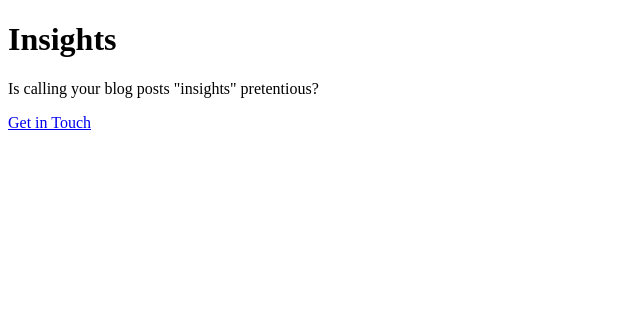
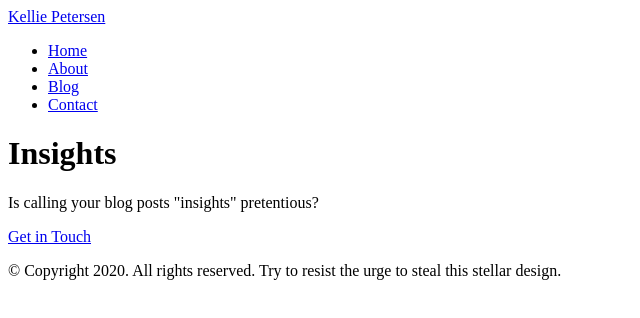
Before and after one commit to KelliePetersen/gatsby-blog, a Gatsby site: page /blog in a window 1280 px wide. Shown: the whole page, without its empty margins (0-640 px from the left). Built offline with nearby package versions, Linux system fonts and the light colour scheme; Gatsby itself is replaced by a stand-in of ours.

Commit message:
add Layout component and wrap all pages with it

```diff
--- /dev/null
+++ b/src/components/Layout.js
@@ -0,0 +1,15 @@
+import React from 'react'
+import Header from './Header'
+import Footer from './Footer'
+
+const Layout = props => {
+  return (
+    <div>
+      <Header />
+      {props.children}
+      <Footer />
+    </div>
+  )
+}
+
+export default Layout
--- a/src/pages/about.js
+++ b/src/pages/about.js
@@ -1,13 +1,14 @@
 import React from 'react'
 import { Link } from 'gatsby'
+import Layout from '../components/Layout'
 
 const About = () => {
   return (
-    <div>
+    <Layout>
       <h1>Who I am</h1>
       <p>Someone who spends 10 minutes trying to think of something interesting to write, and ends up with this.</p>
       <Link to="/contact">Get in Touch</Link>
-    </div>
+    </Layout>
   )
 }
 
--- a/src/pages/blog.js
+++ b/src/pages/blog.js
@@ -1,13 +1,14 @@
 import React from 'react'
 import { Link } from 'gatsby'
+import Layout from '../components/Layout'
 
 const Blog = () => {
   return (
-    <div>
+    <Layout>
       <h1>Insights</h1>
       <p>Is calling your blog posts "insights" pretentious?</p>
       <Link to="/contact">Get in Touch</Link>
-    </div>
+    </Layout>
   )
 }
 
--- a/src/pages/contact.js
+++ b/src/pages/contact.js
@@ -1,11 +1,12 @@
 import React from 'react'
+import Layout from '../components/Layout'
 
 const Contact = () => {
   return (
-    <div>
+    <Layout>
       <h1>Let's talk.</h1>
       <p>Contact me at <a href="mailto:hello@kelliepetersen.com">hello@kelliepetersen.com</a></p>
-    </div>
+    </Layout>
   )
 }
 
```
Also changed, not shown: src/pages/index.js (+3 -4 lines).
